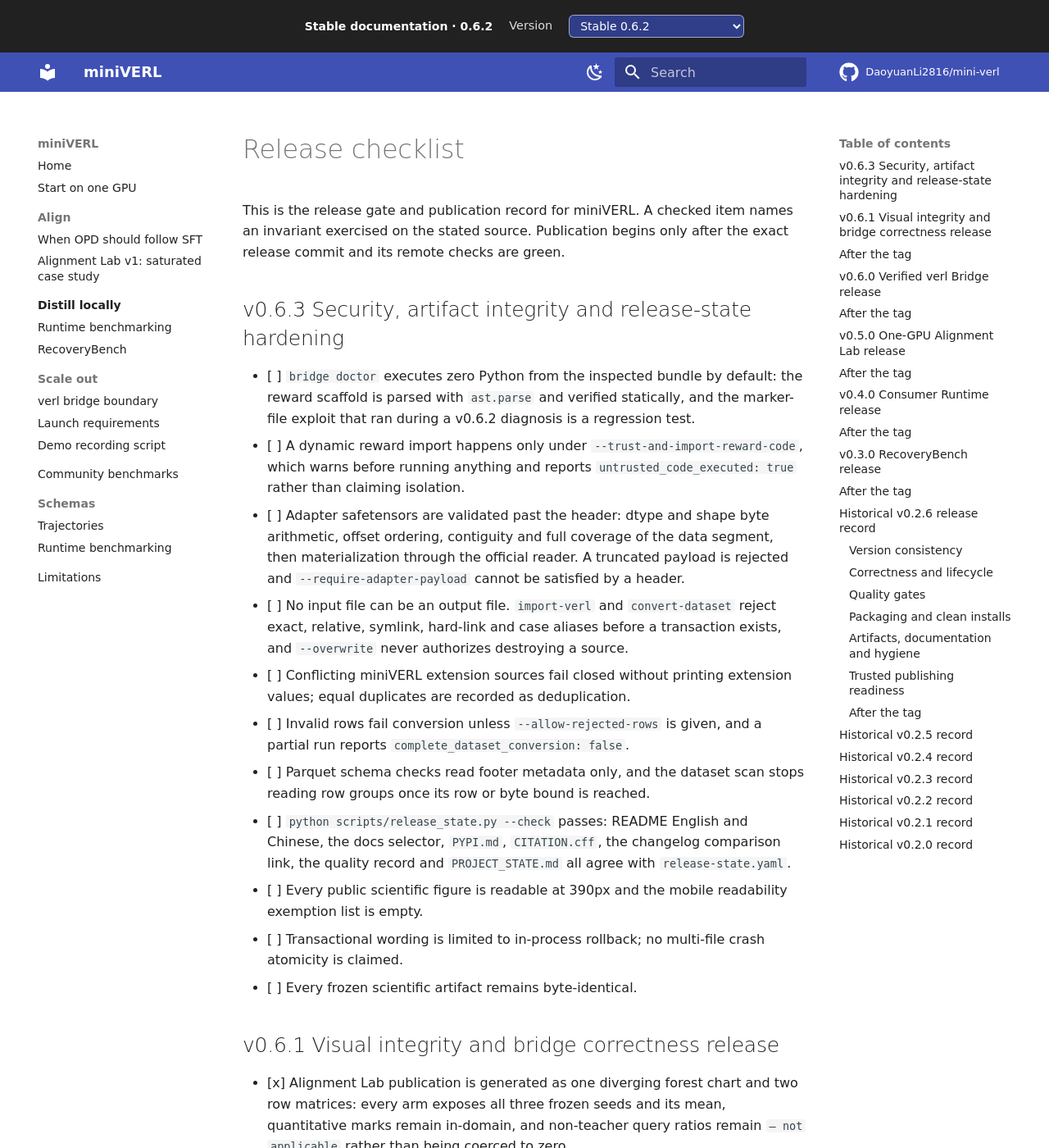
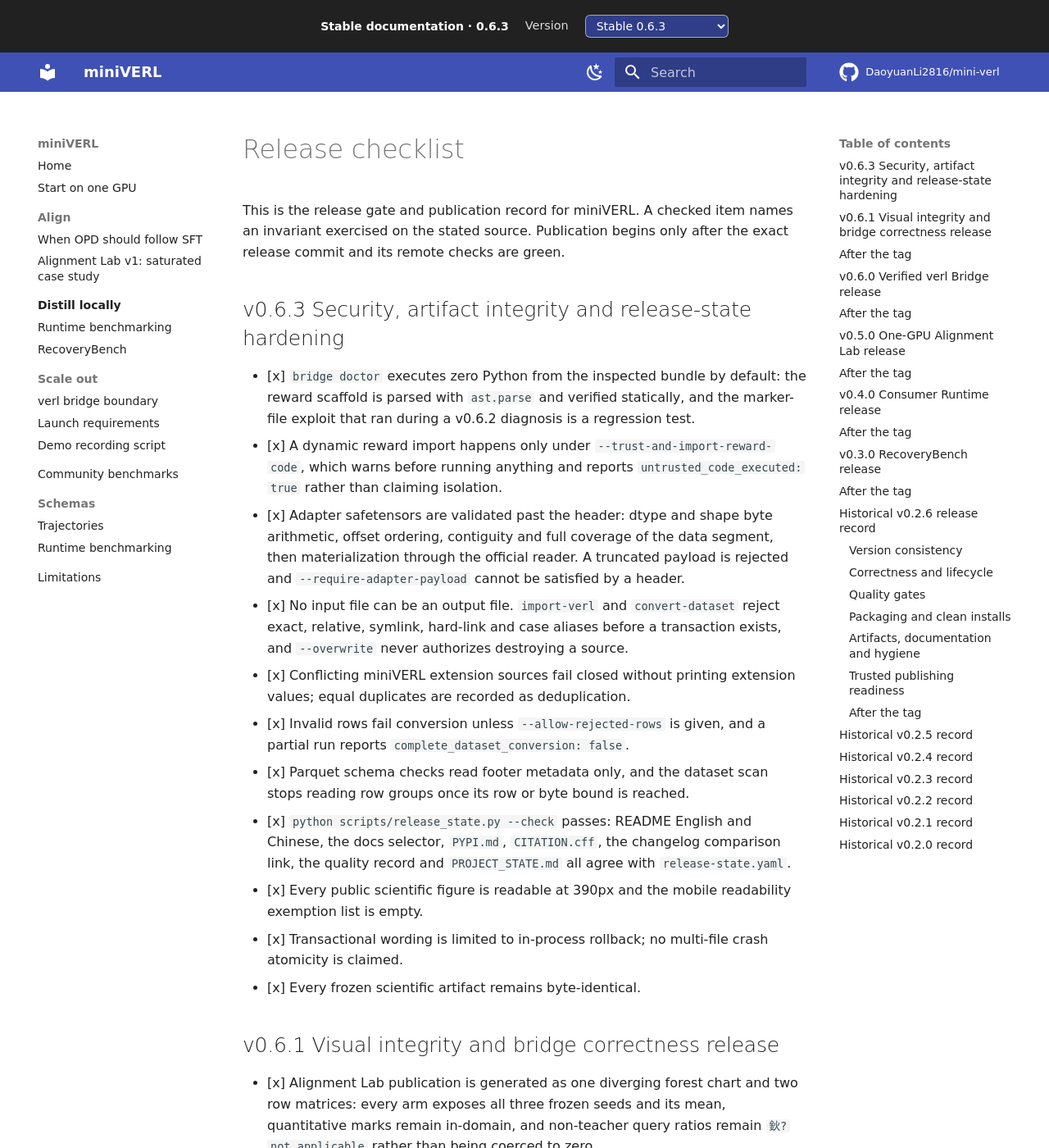
Before and after one commit to DaoyuanLi2816/mini-verl, an MkDocs documentation site: the page built from docs/release-checklist.md, in a window 1280 px wide and 1400 px high. Shown: the whole window at 82% size. Built offline with MkDocs 1.6.1 and Material for MkDocs 9.7.7, drawn with Linux system fonts in a browser that asks for light colours; comment, search, counter and statistics services are not loaded.

Commit message:
Prepare the v0.6.3 release

```diff
--- a/docs/overrides/main.html
+++ b/docs/overrides/main.html
@@ -1,12 +1,12 @@
 {% extends "base.html" %}
 
 {% block announce %}
-  <div class="docs-channel" data-stable-version="0.6.2" data-dev-version="0.6.3.dev0">
+  <div class="docs-channel" data-stable-version="0.6.3" data-dev-version="0.6.3">
     <strong id="docs-channel-label">Stable documentation</strong>
     <label for="docs-version-selector">Version</label>
     <select id="docs-version-selector" aria-label="Documentation version">
-      <option value="stable">Stable 0.6.2</option>
-      <option value="dev">Development 0.6.3.dev0</option>
+      <option value="stable">Stable 0.6.3</option>
+      <option value="dev">Development 0.6.3</option>
     </select>
   </div>
 {% endblock %}
--- a/docs/release-checklist.md
+++ b/docs/release-checklist.md
@@ -6,44 +6,44 @@ after the exact release commit and its remote checks are green.
 
 ## v0.6.3 Security, artifact integrity and release-state hardening
 
-- [ ] `bridge doctor` executes zero Python from the inspected bundle by
+- [x] `bridge doctor` executes zero Python from the inspected bundle by
       default: the reward scaffold is parsed with `ast.parse` and verified
       statically, and the marker-file exploit that ran during a v0.6.2
       diagnosis is a regression test.
-- [ ] A dynamic reward import happens only under
+- [x] A dynamic reward import happens only under
       `--trust-and-import-reward-code`, which warns before running anything and
       reports `untrusted_code_executed: true` rather than claiming isolation.
-- [ ] Adapter safetensors are validated past the header: dtype and shape byte
+- [x] Adapter safetensors are validated past the header: dtype and shape byte
       arithmetic, offset ordering, contiguity and full coverage of the data
       segment, then materialization through the official reader. A truncated
       payload is rejected and `--require-adapter-payload` cannot be satisfied
       by a header.
-- [ ] No input file can be an output file. `import-verl` and `convert-dataset`
+- [x] No input file can be an output file. `import-verl` and `convert-dataset`
       reject exact, relative, symlink, hard-link and case aliases before a
       transaction exists, and `--overwrite` never authorizes destroying a
       source.
-- [ ] Conflicting miniVERL extension sources fail closed without printing
+- [x] Conflicting miniVERL extension sources fail closed without printing
       extension values; equal duplicates are recorded as deduplication.
-- [ ] Invalid rows fail conversion unless `--allow-rejected-rows` is given, and
+- [x] Invalid rows fail conversion unless `--allow-rejected-rows` is given, and
       a partial run reports `complete_dataset_conversion: false`.
-- [ ] Parquet schema checks read footer metadata only, and the dataset scan
+- [x] Parquet schema checks read footer metadata only, and the dataset scan
       stops reading row groups once its row or byte bound is reached.
-- [ ] `python scripts/release_state.py --check` passes: README English and
+- [x] `python scripts/release_state.py --check` passes: README English and
       Chinese, the docs selector, `PYPI.md`, `CITATION.cff`, the changelog
       comparison link, the quality record and `PROJECT_STATE.md` all agree with
       `release-state.yaml`.
-- [ ] Every public scientific figure is readable at 390px and the mobile
+- [x] Every public scientific figure is readable at 390px and the mobile
       readability exemption list is empty.
-- [ ] Transactional wording is limited to in-process rollback; no multi-file
+- [x] Transactional wording is limited to in-process rollback; no multi-file
       crash atomicity is claimed.
-- [ ] Every frozen scientific artifact remains byte-identical.
+- [x] Every frozen scientific artifact remains byte-identical.
 
 ## v0.6.1 Visual integrity and bridge correctness release
 
 - [x] Alignment Lab publication is generated as one diverging forest chart and
       two row matrices: every arm exposes all three frozen seeds and its mean,
       quantitative marks remain in-domain, and non-teacher query ratios remain
-      `— not applicable` rather than being coerced to zero.
+      `鈥?not applicable` rather than being coerced to zero.
 - [x] The scoped safety figure states that both sandbox checks tied at zero
       while utility regressed, records the external endpoints as not run, and
       does not imply a broad safety benchmark.
--- a/src/miniverl/__init__.py
+++ b/src/miniverl/__init__.py
@@ -14,6 +14,6 @@ Public API
 
 from __future__ import annotations
 
-__version__ = "0.6.3.dev0"
+__version__ = "0.6.3"
 
 __all__ = ["__version__"]
```
Also changed, not shown: CHANGELOG.md (+4 -1 lines), PROJECT_STATE.md (+1 -1 lines), PYPI.md (+24 -24 lines), README.md (+1 -1 lines), README.zh-CN.md (+1 -1 lines), docs/generated/quality.json (+4 -4 lines), release-state.yaml (+7 -5 lines), 2 other files.
